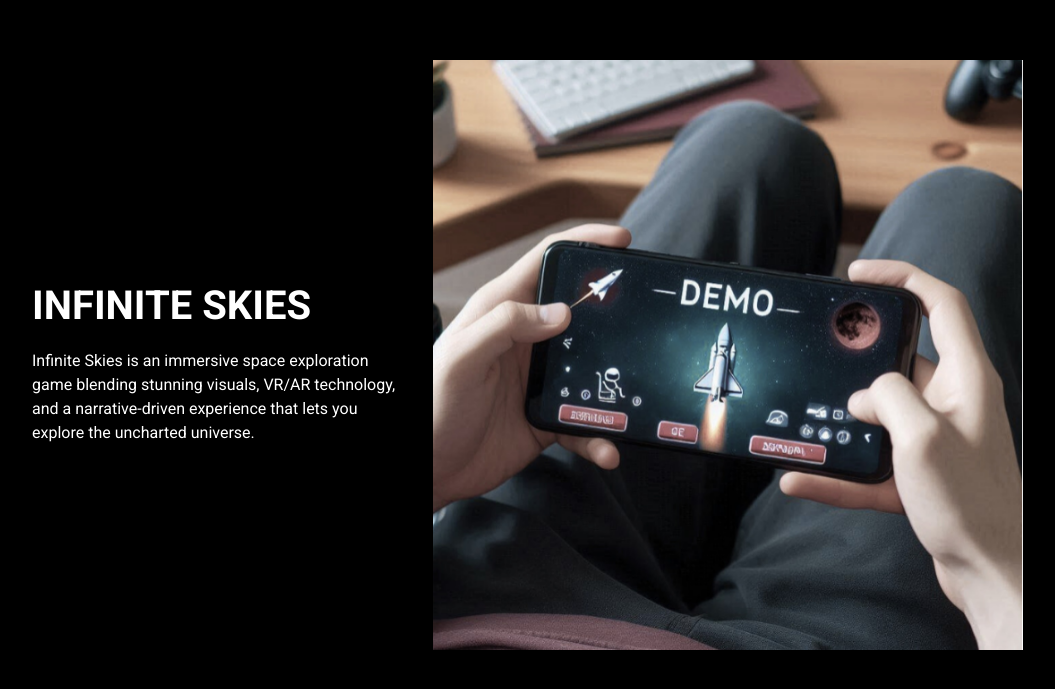
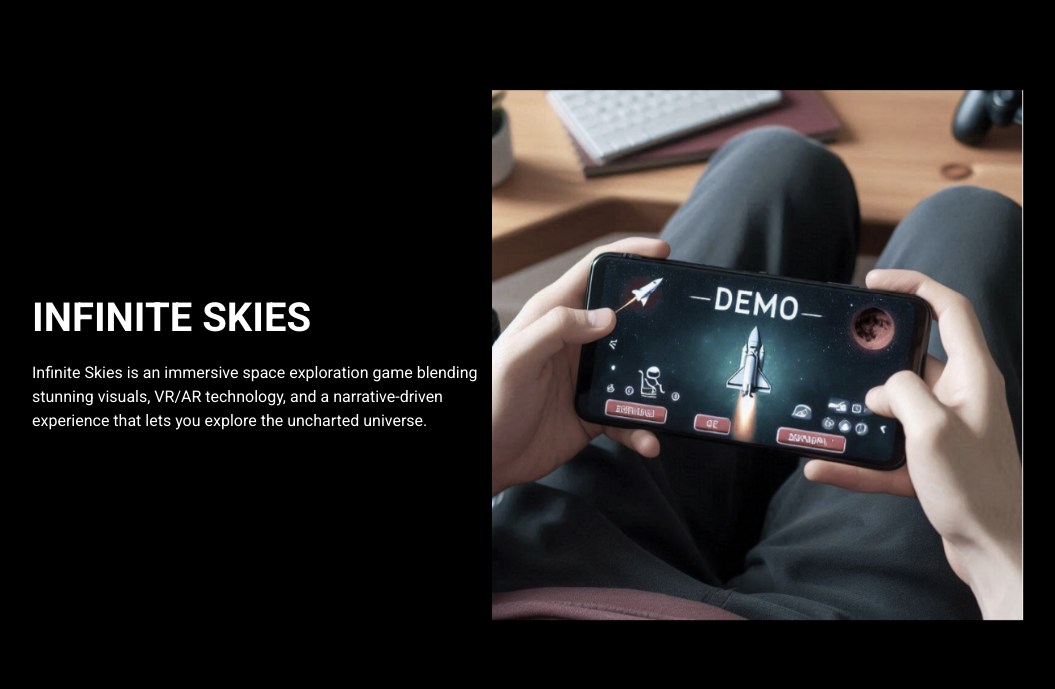
Before and after one commit to nxelie/test-3, a plain HTML site: page index.html in a window 1280 px wide. Shown: the part 895-1584 px from the top of the page, without its empty margins (18-1073 px from the left). Drawn offline with Linux system fonts and the light colour scheme.

Commit message:
Update index.html

```diff
--- a/index.html
+++ b/index.html
@@ -82,19 +82,18 @@
             display: flex;
             align-items: center;
             padding: 50px;
+            justify-content: space-between;
         }
 
         .content-section img {
-            max-width: 50%;
-            margin-right: 5cm;
+            max-width: 45%;
+            margin-right: 5cm; /* Correction de la marge */
             opacity: 0;
-            transform: translateX(-100%);
-            animation: fadeSlideIn 1.5s ease-in-out forwards;
+            animation: fadeSlideIn 1.5s ease-in-out forwards; /* Animation active */
         }
 
         .content-section .text-content {
             max-width: 40%;
-            margin-right: 30px;
             animation: fadeInText 1.5s ease-in-out forwards;
         }
 
```
